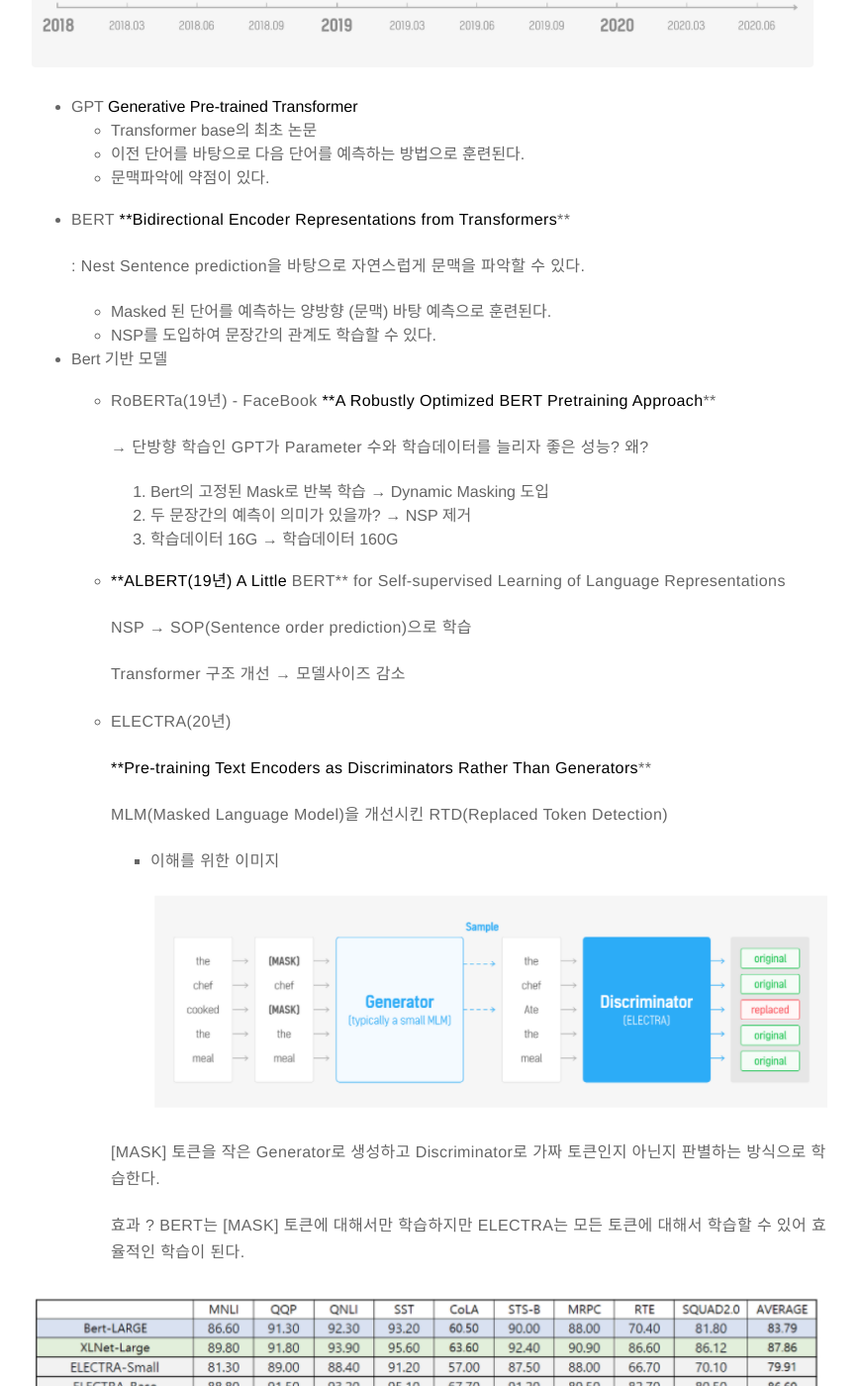
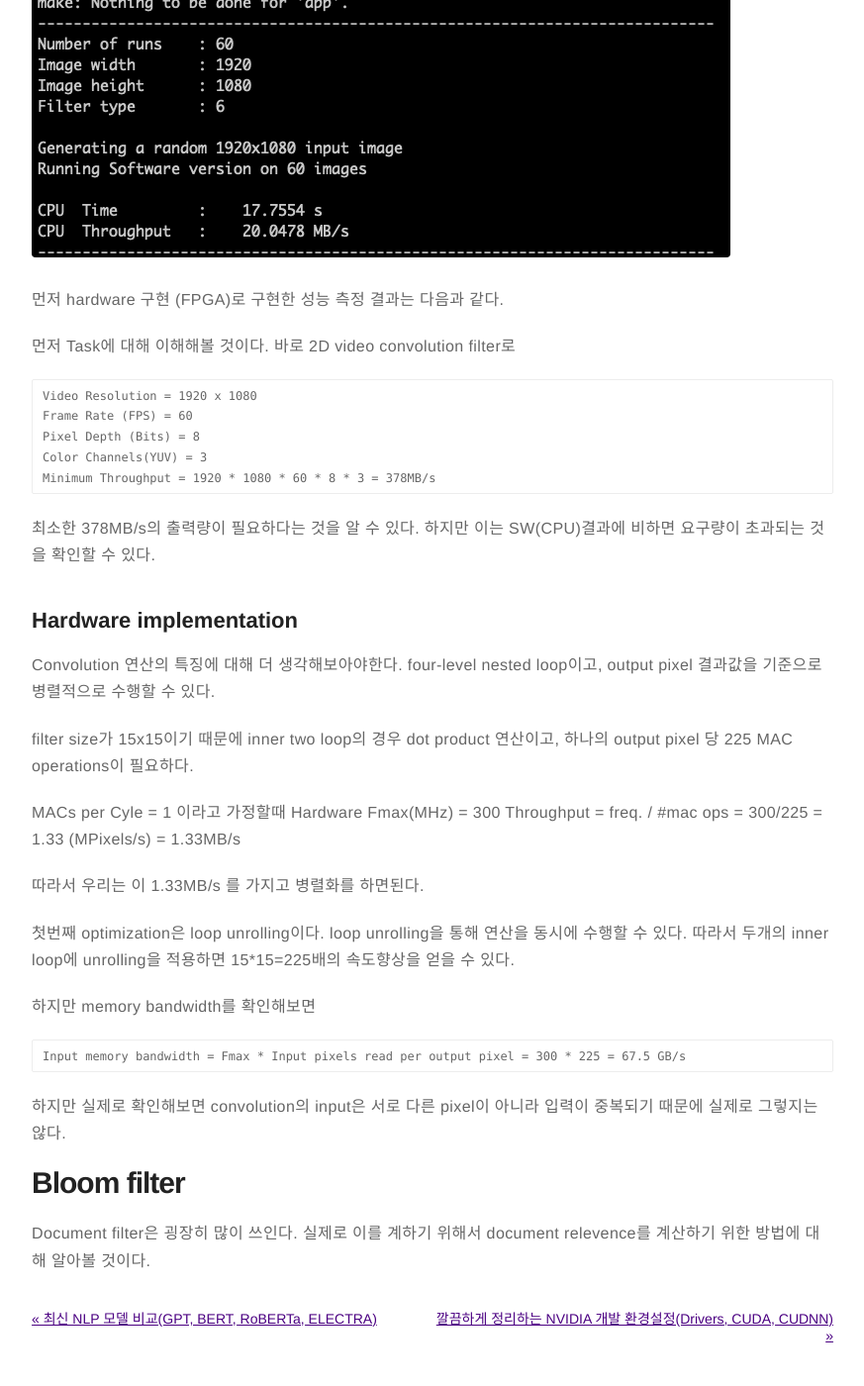
Before and after one commit to hongsunjang/hongsunjang, a Jekyll site: the page built from _posts/2023-07-04-fpga-tutorial .markdown, in a window 1280 px wide and 1400 px high, scrolled down 690 px. Shown: the whole window at 99% size, without its empty margins (203-1076 px from the left). Built offline with Jekyll 4.4.1, drawn with Linux system fonts in a browser that asks for light colours; nearby versions of some CDN libraries; comment, search, counter and statistics services are not loaded; some of the changed text lies outside the part shown.

Commit message:
rename the names

````diff
--- a/_config.yml
+++ b/_config.yml
@@ -38,7 +38,7 @@ disqus:
 #instagram: myinstagram
 #linkedin: mylinkedin
 github: hongsunjang
-email: hsjang0918@yonsei.ac.kr
+email: hongsun.jang@snu.ac.kr
 
 authors:
   johndoe:
--- a/_posts/2023-07-04-FPGA tutorial.markdown
+++ b/_posts/2023-07-04-fpga-tutorial .markdown
@@ -1,5 +1,5 @@
 ---
-title: "깔끔하게 정리하는 NVIDIA 개발 환경설정(Drivers, CUDA, CUDNN)"
+title: "Xilinx FPGA tutorial"
 layout: post
 date: 2023-07-04 22:44
 image: /assets/images/markdown.jpg
@@ -13,8 +13,67 @@ author: hongsun Jang
 description: Markdown summary with different options
 ---
 
+# FPGA 튜토리얼 정리이다.
+Feature tutorial과 Design tutorial로 나눠져 있다.
 
-# Model 비교
+Feature tutorial은 Specific features or flows of Vitis를 배운다
+
+Design tutorials은 higher-level concepts or design flows, walk through specific examples or reference designs and more and complex designs or applications
+
+Feature tutorial은 크게 얻을 수 있는게 많이 없고, Vitis를 잘 사용하는 법을 얻을 수 있었다.
+
+이번 포스트에서는 Design tutorial을 중점으로 진행한다.
+
+먼저 software 구현 (CPU)로 구현한 성능 측정 결과는 다음과 같다.
+![sw_run](../assets/images/2023-07-05/sw_run.png)
+
+먼저 hardware 구현 (FPGA)로 구현한 성능 측정 결과는 다음과 같다.
+
+
+먼저 Task에 대해 이해해볼 것이다. 바로 2D video convolution filter로
+```
+Video Resolution = 1920 x 1080
+Frame Rate (FPS) = 60
+Pixel Depth (Bits) = 8
+Color Channels(YUV) = 3
+Minimum Throughput = 1920 * 1080 * 60 * 8 * 3 = 378MB/s
+```
+
+최소한 378MB/s의 출력량이 필요하다는 것을 알 수 있다.
+하지만 이는 SW(CPU)결과에 비하면 요구량이 초과되는 것을 확인할 수 있다.
+
+## Hardware implementation
+Convolution 연산의 특징에 대해 더 생각해보아야한다.
+four-level nested loop이고, output pixel 결과값을 기준으로 병렬적으로 수행할 수 있다.
+
+filter size가 15x15이기 때문에 inner two loop의 경우 dot product 연산이고,
+하나의 output pixel 당 225 MAC operations이 필요하다.
+
+MACs per Cyle = 1 이라고 가정할때
+Hardware Fmax(MHz) = 300
+Throughput = freq. / #mac ops  = 300/225 = 1.33 (MPixels/s) = 1.33MB/s
+
+따라서 우리는 이 1.33MB/s 를 가지고 병렬화를 하면된다.
+
+첫번째 optimization은 loop unrolling이다. loop unrolling을 통해 연산을 동시에 수행할 수 있다.
+따라서 두개의 inner loop에 unrolling을 적용하면 15*15=225배의 속도향상을 얻을 수 있다.
+
+하지만 memory bandwidth를 확인해보면
+```
+Input memory bandwidth = Fmax * Input pixels read per output pixel = 300 * 225 = 67.5 GB/s
+```
+하지만 실제로 확인해보면 convolution의 input은 서로 다른 pixel이 아니라 입력이 중복되기 때문에 실제로 그렇지는 않다.
+
+
+# Bloom filter
+
+Document filter은 굉장히 많이 쓰인다. 실제로 이를 계하기 위해서 document relevence를 계산하기 위한 방법에 대해 알아볼 것이다.
+
+
+
+
+<!--
+# Model
 
 ![Screenshot from 2022-02-17 16-04-19.png](/assets/images/2021-02-17/Screenshot_from_2022-02-17_16-04-19.png)
 
@@ -69,3 +128,4 @@ description: Markdown summary with different options
     1. Model downsizing: 모델의 크기가 너무 커서 메모리에 들어가지 못한다.
     2. Train Resource downsizing: 학습이 오래걸린다.
     3. Memory degradation: 모델에 따라 일정 수준이상 복잡해지면 모델 성능이 떨어진다
+-->
````
Also changed, not shown: fpga.html (added, +31 -0 lines), _posts/2023-07-04-nvidia-environment-setup.markdown (renamed from _posts/2023-07-04-NVIDIA-개발환경 .markdown), assets/images/2023-07-05/sw_run.png (added).
